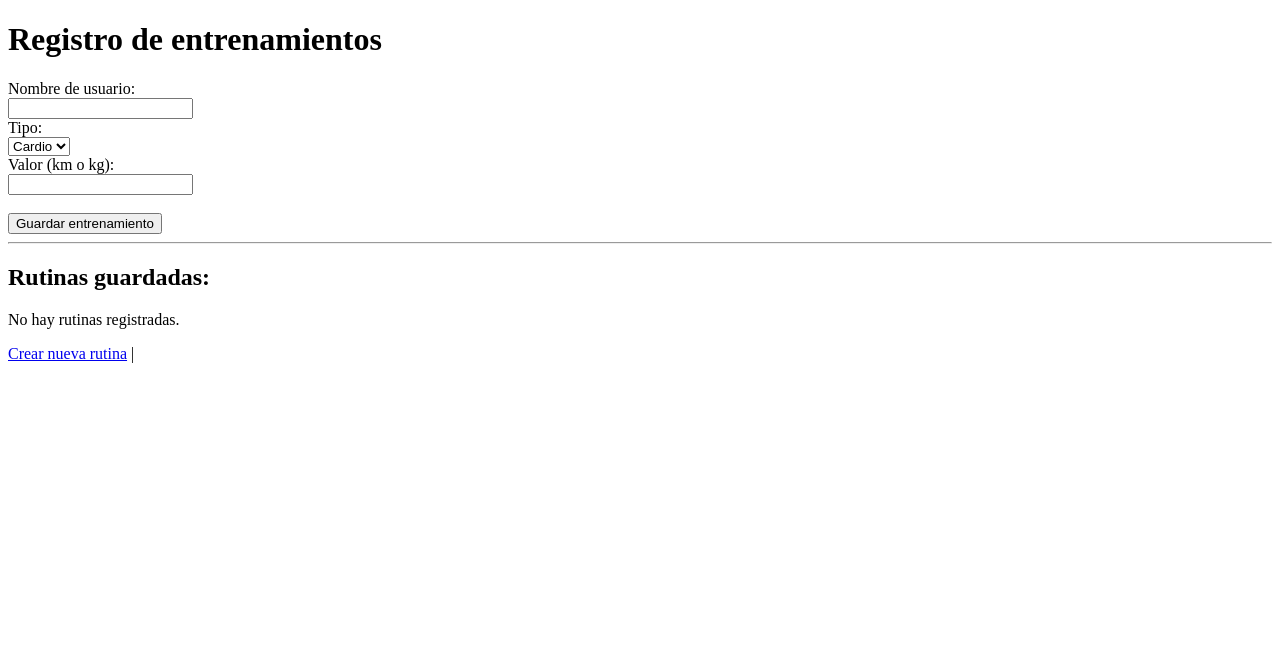
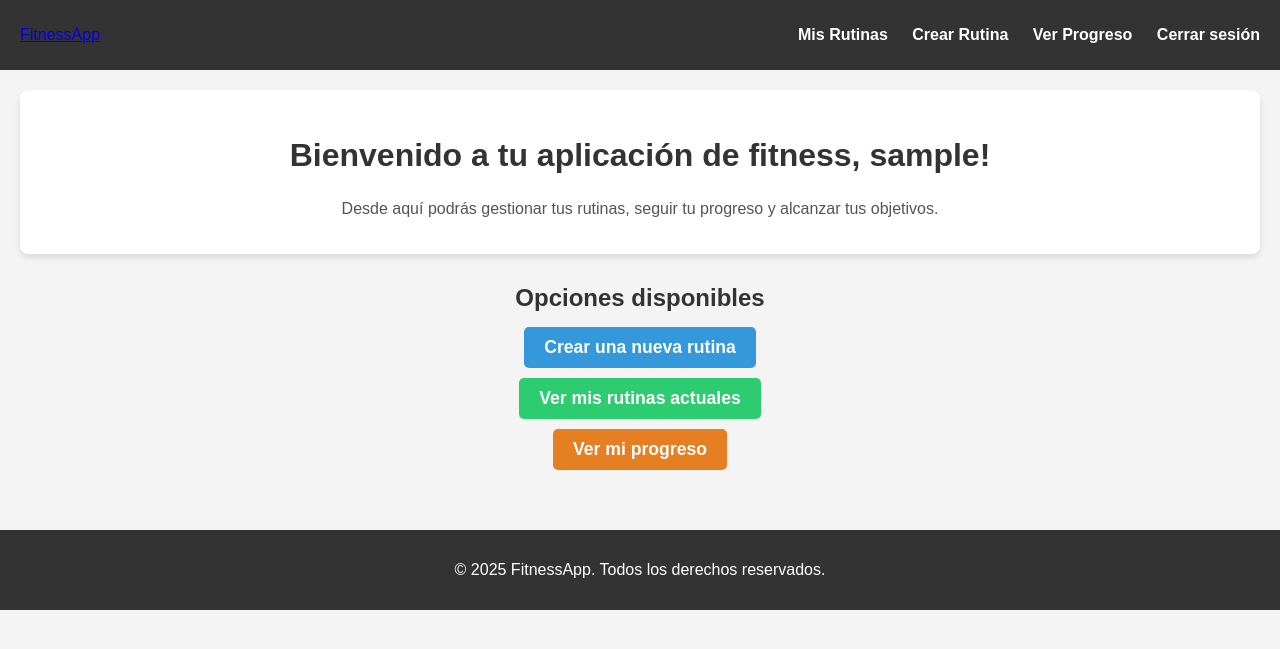
Before and after one commit to SabinaAndreeaCraciun/Fitness, a Flask app: page / in a window 1280 px wide. Shown: the top 649 px of the page. Run offline with Flask 3, Linux system fonts and the light colour scheme; the visitor is signed in with stand-in values (Sample User, id 1).

Commit message:
commit message

```diff
--- a/app.py
+++ b/app.py
@@ -229,14 +229,19 @@ def rutinas():
 
 
 
-
 # --------------------------
 # Rutas adicionales
 # --------------------------
 
 @app.route("/")
 def index():
-    return render_template("index.html")
+    # Si no hay sesión de usuario activa, redirige a login
+    if 'user_id' not in session:
+        return redirect(url_for('login'))
+
+    # Si la sesión está activa, redirige a la página principal
+    return render_template("index.html", user_name=session['user_name'])
+
 
 @app.route("/register", methods=["GET", "POST"])
 def register():
@@ -273,7 +278,10 @@ def login():
                 session["user_name"] = nom  # Guardar el nombre del usuario en la sesión
                 cursor.close()
                 conn.close()
-                return redirect(url_for("rutinas"))  # Redirigir a la página de rutinas del usuario
+
+                # Redirigir a la página de inicio (index.html) después de iniciar sesión
+                return redirect(url_for("index"))  # Redirige al index
+
             else:
                 cursor.close()
                 conn.close()
@@ -284,6 +292,12 @@ def login():
             return render_template("login.html", error="Nombre de usuario no encontrado.")
 
     return render_template("login.html")
+
+@app.route("/logout")
+def logout():
+    session.clear()  # Limpia la sesión
+    return redirect(url_for("login"))  # Redirige a la página de inicio
+
 
 
 
--- /dev/null
+++ b/static/styles.css
@@ -0,0 +1,120 @@
+/* Estilos generales */
+body {
+    font-family: 'Arial', sans-serif;
+    margin: 0;
+    padding: 0;
+    background-color: #f4f4f4;
+}
+
+header {
+    background-color: #333;
+    color: white;
+    padding: 10px 0;
+}
+
+nav .navbar {
+    display: flex;
+    justify-content: space-between;
+    align-items: center;
+    padding: 0 20px;
+}
+
+nav ul {
+    list-style-type: none;
+}
+
+nav ul li {
+    display: inline;
+    margin-left: 20px;
+}
+
+nav ul li a {
+    color: white;
+    text-decoration: none;
+    font-weight: bold;
+}
+
+nav ul li a:hover {
+    color: #f39c12;
+}
+
+/* Estilos para el contenido principal */
+main {
+    padding: 20px;
+    text-align: center;
+}
+
+.welcome-section {
+    background-color: #ffffff;
+    padding: 20px;
+    border-radius: 8px;
+    box-shadow: 0px 4px 6px rgba(0, 0, 0, 0.1);
+    margin-bottom: 30px;
+}
+
+.welcome-section h1 {
+    color: #333;
+    font-size: 2rem;
+}
+
+.welcome-section p {
+    color: #555;
+    font-size: 1rem;
+}
+
+.options-section h2 {
+    color: #333;
+    margin-bottom: 15px;
+}
+
+.option-links p {
+    margin: 10px 0;
+}
+
+.option-links a {
+    text-decoration: none;
+    font-size: 1.1rem;
+}
+
+.btn-primary, .btn-secondary, .btn-tertiary {
+    display: inline-block;
+    padding: 10px 20px;
+    color: white;
+    border-radius: 5px;
+    text-decoration: none;
+    font-weight: bold;
+    transition: background-color 0.3s ease;
+}
+
+.btn-primary {
+    background-color: #3498db;
+}
+
+.btn-primary:hover {
+    background-color: #2980b9;
+}
+
+.btn-secondary {
+    background-color: #2ecc71;
+}
+
+.btn-secondary:hover {
+    background-color: #27ae60;
+}
+
+.btn-tertiary {
+    background-color: #e67e22;
+}
+
+.btn-tertiary:hover {
+    background-color: #d35400;
+}
+
+/* Pie de página */
+footer {
+    background-color: #333;
+    color: white;
+    text-align: center;
+    padding: 15px 0;
+    margin-top: 30px;
+}
--- a/templates/index.html
+++ b/templates/index.html
@@ -1,53 +1,57 @@
 <!DOCTYPE html>
-<html>
+<html lang="es">
 <head>
-    <title>Entrenamientos</title>
+    <meta charset="UTF-8">
+    <meta name="viewport" content="width=device-width, initial-scale=1.0">
+    <title>Aplicación de Fitness</title>
+    <link rel="stylesheet" href="{{ url_for('static', filename='styles.css') }}"> <!-- Si tienes un archivo de estilo CSS -->
 </head>
 <body>
-    <h1>Registro de entrenamientos</h1>
-    {% if error %}
-        <p style="color: red;">{{ error }}</p>
-    {% endif %}
-    <form method="POST">
-        <label>Nombre de usuario:</label><br>
-        <input type="text" name="usuari" required><br>
+    <!-- Barra de navegación -->
+    <header>
+        <nav>
+            <div class="navbar">
+                <a href="{{ url_for('index') }}" class="logo">FitnessApp</a>
+                <ul>
+                    <li><a href="{{ url_for('rutinas') }}">Mis Rutinas</a></li>
+                    <li><a href="{{ url_for('crear_rutina') }}">Crear Rutina</a></li>
+                    <li><a href="{{ url_for('progress', usuari=session['user_name']) }}">Ver Progreso</a></li>
 
-        <label>Tipo:</label><br>
-        <select name="tipus" required onchange="toggleReps(this.value)">
-            <option value="Cardio">Cardio</option>
-            <option value="Força">Força</option>
-        </select><br>
+                    <!-- Agregar Logout si el usuario está autenticado -->
+                    {% if session.get('user_id') %}
+                        <li><a href="{{ url_for('logout') }}" class="btn-logout">Cerrar sesión</a></li>
+                    {% else %}
+                        <li><a href="{{ url_for('login') }}" class="btn-login">Iniciar sesión</a></li>
+                    {% endif %}
+                </ul>
+            </div>
+        </nav>
+    </header>
 
-        <label>Valor (km o kg):</label><br>
-        <input type="number" name="valor" step="0.01" required><br>
+    <!-- Contenido principal -->
+    <main>
+        <section class="welcome-section">
+            {% if session.get('user_name') %}
+                <h1>Bienvenido a tu aplicación de fitness, {{ session['user_name'] }}!</h1>
+            {% else %}
+                <h1>Bienvenido a FitnessApp!</h1>
+            {% endif %}
+            <p>Desde aquí podrás gestionar tus rutinas, seguir tu progreso y alcanzar tus objetivos.</p>
+        </section>
 
-        <div id="repsField" style="display: none;">
-            <label>Repeticiones:</label><br>
-            <input type="number" name="repeticions" min="1"><br>
-        </div><br>
+        <section class="options-section">
+            <h2>Opciones disponibles</h2>
+            <div class="option-links">
+                <p><a href="{{ url_for('crear_rutina') }}" class="btn-primary">Crear una nueva rutina</a></p>
+                <p><a href="{{ url_for('rutinas') }}" class="btn-secondary">Ver mis rutinas actuales</a></p>
+                <p><a href="{{ url_for('progress', usuari=session['user_name']) }}" class="btn-tertiary">Ver mi progreso</a></p>
+            </div>
+        </section>
+    </main>
 
-        <button type="submit">Guardar entrenamiento</button>
-    </form>
-
-    <hr>
-
-    <h2>Rutinas guardadas:</h2>
-    {% if rutines %}
-        <ul>
-        {% for rutina in rutines %}
-            <li><strong>{{ rutina[0] }}</strong>: {{ rutina[1] }}</li>
-        {% endfor %}
-        </ul>
-    {% else %}
-        <p>No hay rutinas registradas.</p>
-    {% endif %}
-
-    <p><a href="{{ url_for('crear_rutina') }}">Crear nueva rutina</a> |
-
-    <script>
-        function toggleReps(value) {
-            document.getElementById('repsField').style.display = value === 'Força' ? 'block' : 'none';
-        }
-    </script>
+    <!-- Pie de página -->
+    <footer>
+        <p>&copy; 2025 FitnessApp. Todos los derechos reservados.</p>
+    </footer>
 </body>
 </html>
```
Also changed, not shown: templates/login.html (+15 -85 lines), static/progress.png (added).
